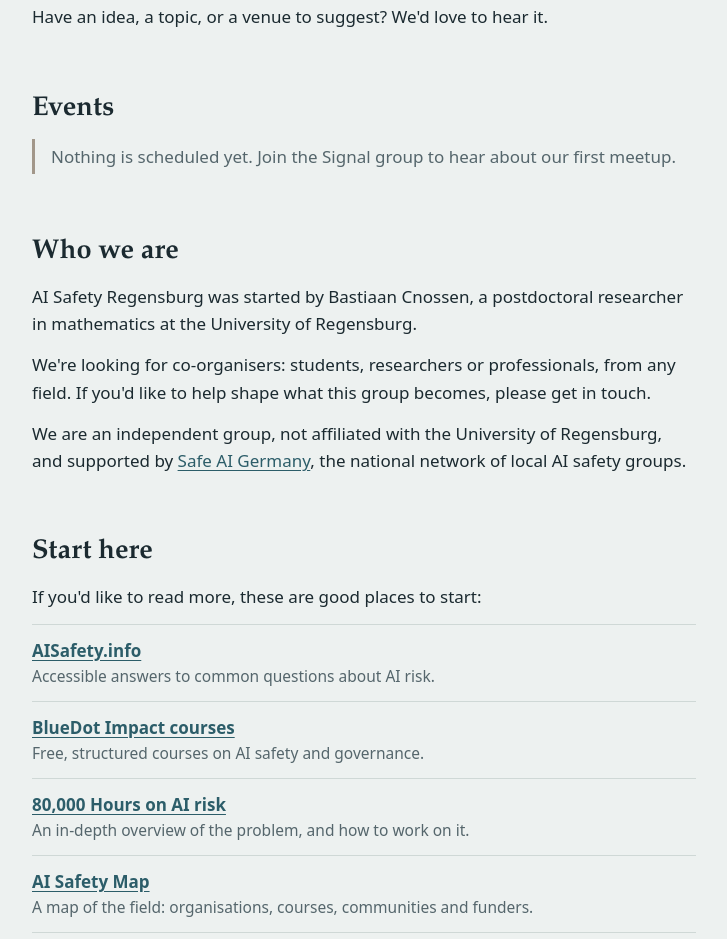
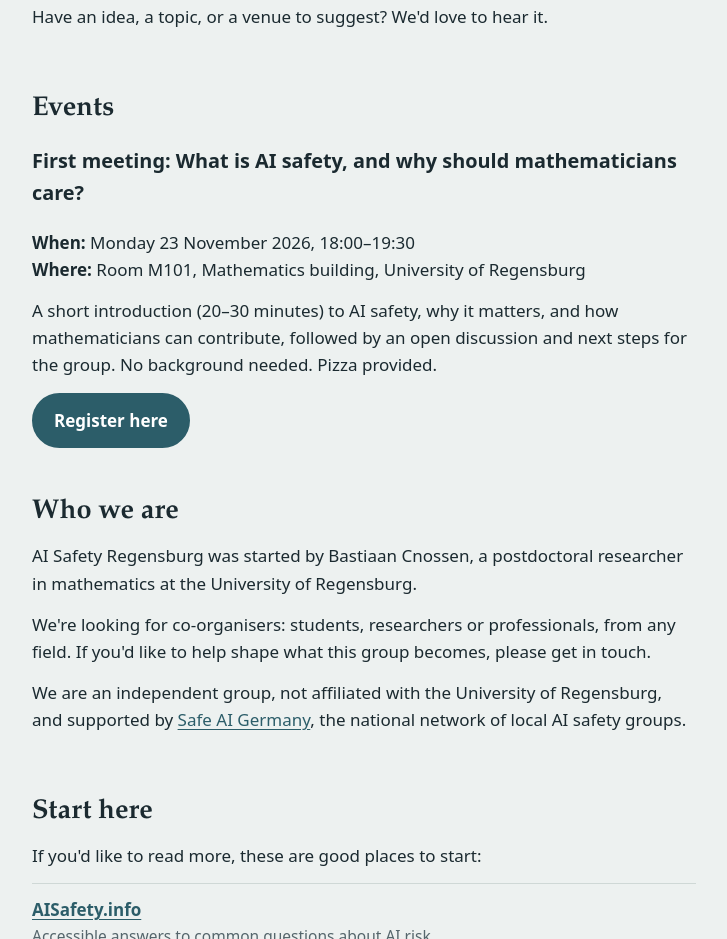
Before and after one commit to AI-Safety-Regensburg/website, a plain HTML site: page index.html in a window 1280 px wide. Shown: the part 1456-2395 px from the top of the page, without its empty margins (276-1003 px from the left). Drawn offline with Linux system fonts and the light colour scheme.

Commit message:
Add first meeting to events

```diff
--- a/index.html
+++ b/index.html
@@ -68,7 +68,13 @@
 
       <section id="events" aria-labelledby="events-h">
         <h2 id="events-h">Events</h2>
-        <p class="empty">Nothing is scheduled yet. Join the Signal group to hear about our first meetup.</p>
+        <article aria-labelledby="first-meeting-h">
+          <h3 id="first-meeting-h">First meeting: What is AI safety, and why should mathematicians care?</h3>
+          <p><strong>When:</strong> Monday 23 November 2026, 18:00–19:30<br>
+            <strong>Where:</strong> Room M101, Mathematics building, University of Regensburg</p>
+          <p>A short introduction (20–30 minutes) to AI safety, why it matters, and how mathematicians can contribute, followed by an open discussion and next steps for the group. No background needed. Pizza provided.</p>
+          <a class="button primary" href="https://forms.gle/7QZSwYqzEqnZa37R9">Register here</a>
+        </article>
       </section>
 
       <section id="about" aria-labelledby="about-h">
```
